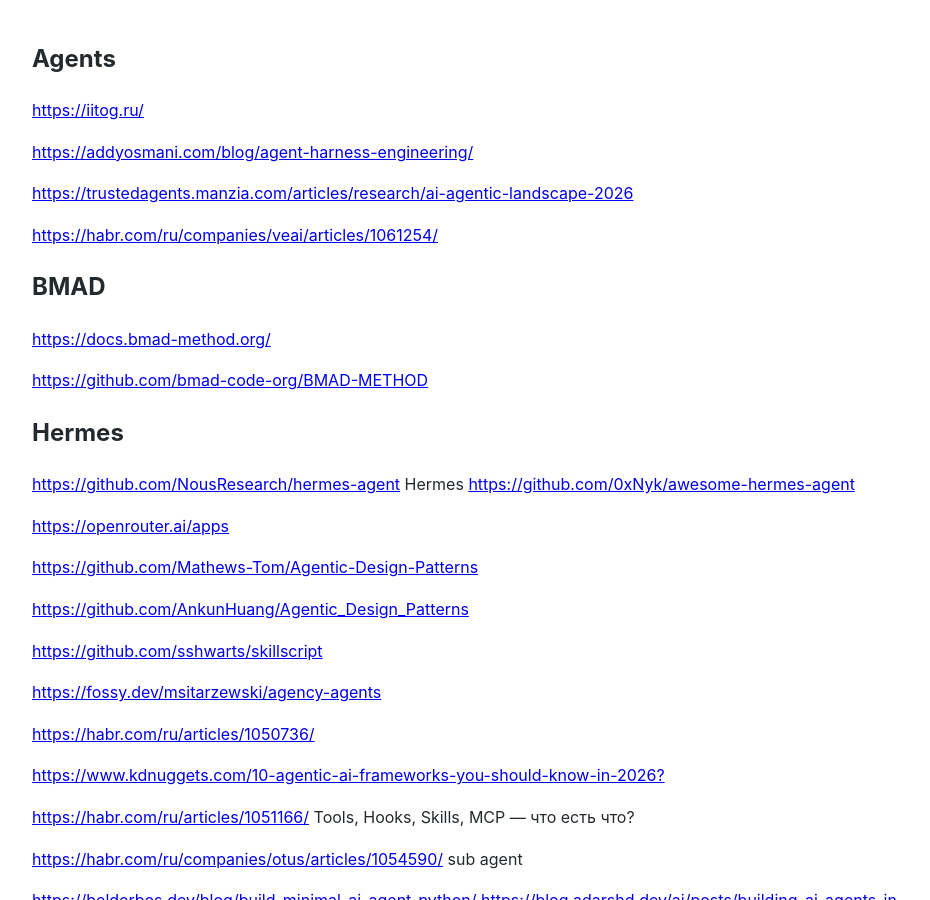
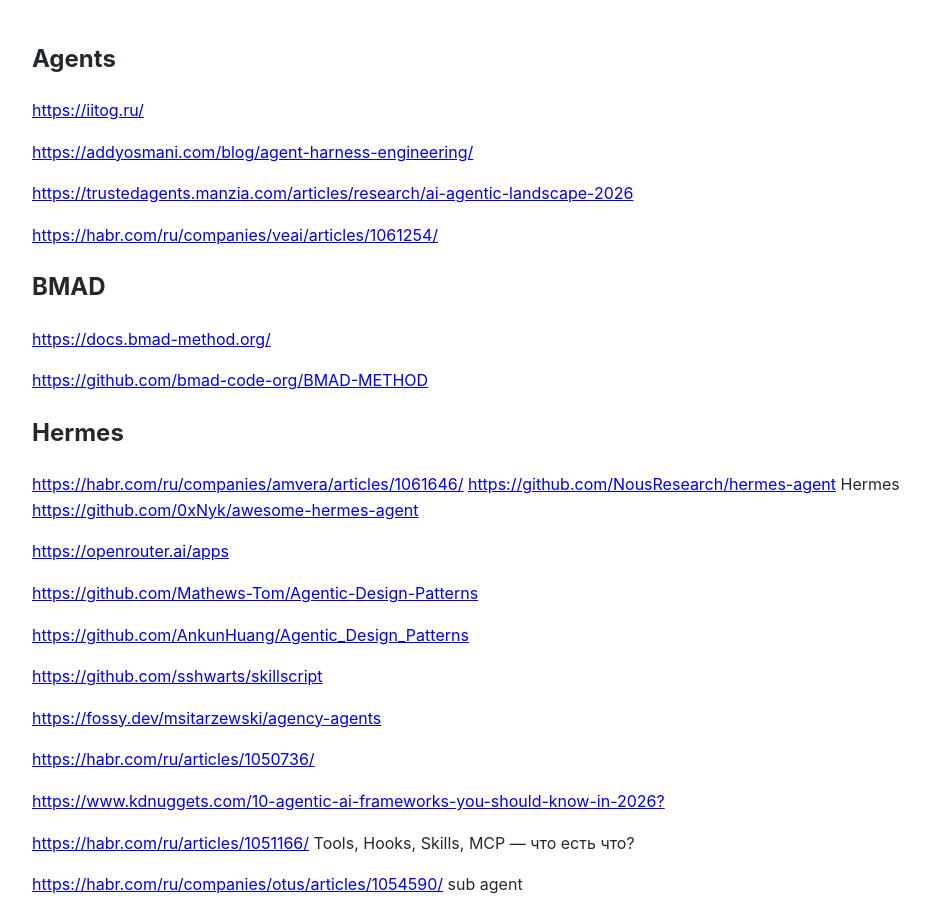
Before and after one commit to Michael-Lubinsky/michael-lubinsky.github.com, a Jekyll site: the page built from ml/agent.md, in a window 1280 px wide and 900 px high. Shown: the whole window, without its empty margins (158-1088 px from the left). Built offline with Jekyll 4.4.1, drawn with Linux system fonts in a browser that asks for light colours; our own code applies the rules of GitHub Pages for plain Markdown files.

Commit message:
Update agent.md

```diff
--- a/ml/agent.md
+++ b/ml/agent.md
@@ -14,9 +14,13 @@
 <https://docs.bmad-method.org/>
 
 <https://github.com/bmad-code-org/BMAD-METHOD>
+
 ## Hermes
+<https://habr.com/ru/companies/amvera/articles/1061646/>
 <https://github.com/NousResearch/hermes-agent>  Hermes
 <https://github.com/0xNyk/awesome-hermes-agent>
+
+
 
 <https://openrouter.ai/apps>
 
```
